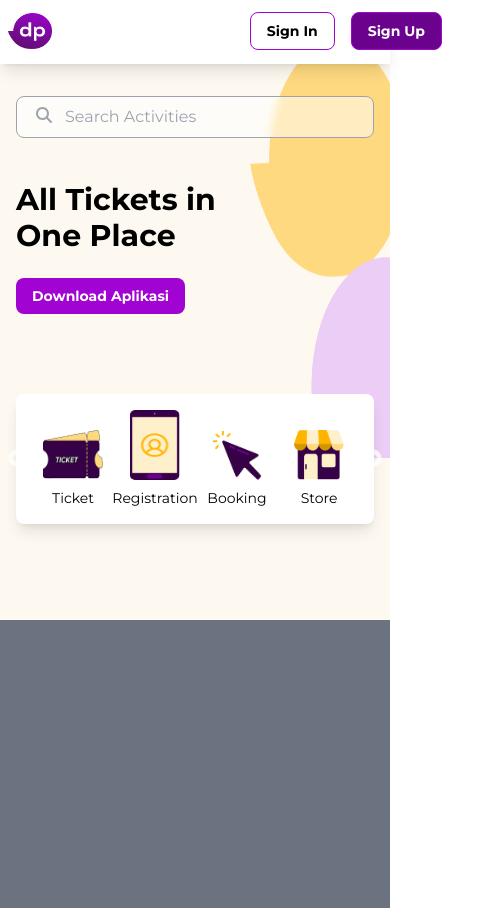
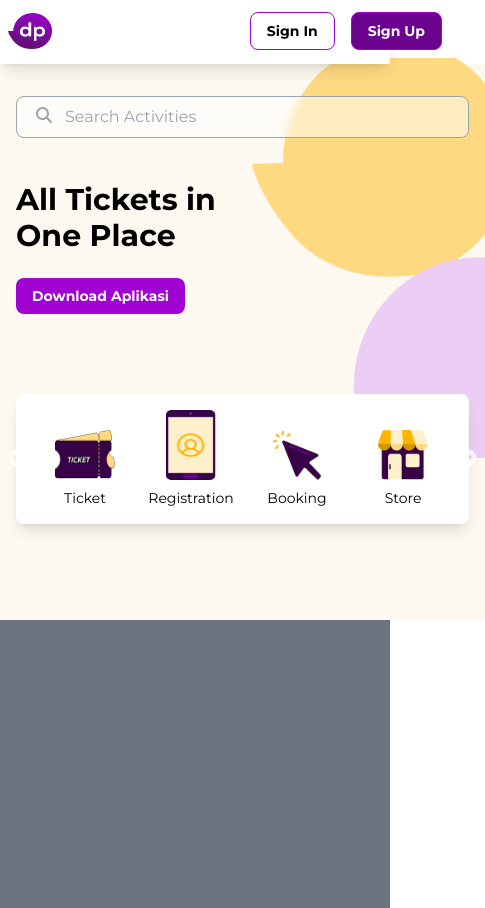
Before and after one commit to azharanggakusuma/depublic, a React (Vite) app: page / in a window 390 px wide. Shown: the whole page, 485 px wide, since content can reach past the window. Built offline with nearby package versions, Linux system fonts and the light colour scheme.

Commit message:
Membuat container mobile first

```diff
--- a/src/components/Container.jsx
+++ b/src/components/Container.jsx
@@ -3,7 +3,7 @@
 import React from "react";
 
 function Container({ children }) {
-  return <div className="w-486 mx-auto">{children}</div>;
+  return <div className="w-485 mx-auto">{children}</div>;
 }
 
 export default Container;
```
